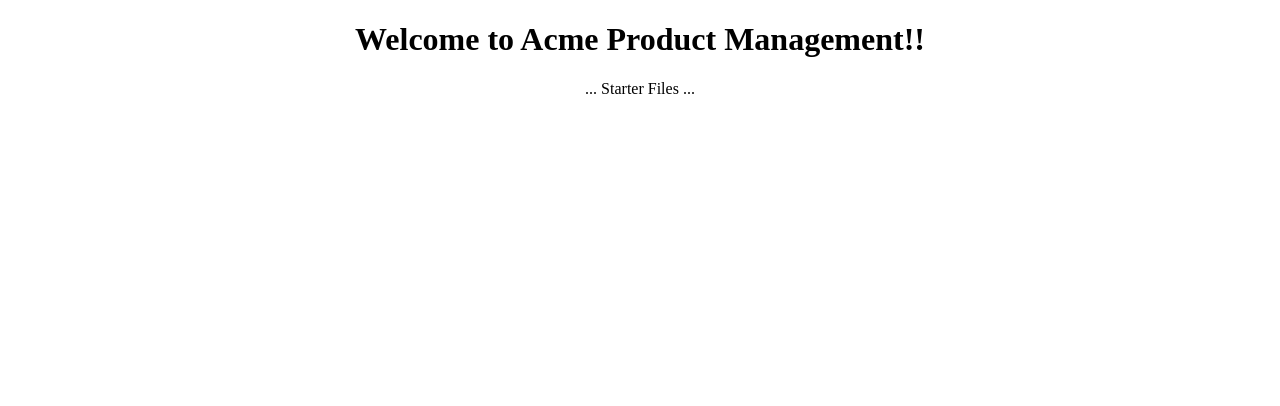
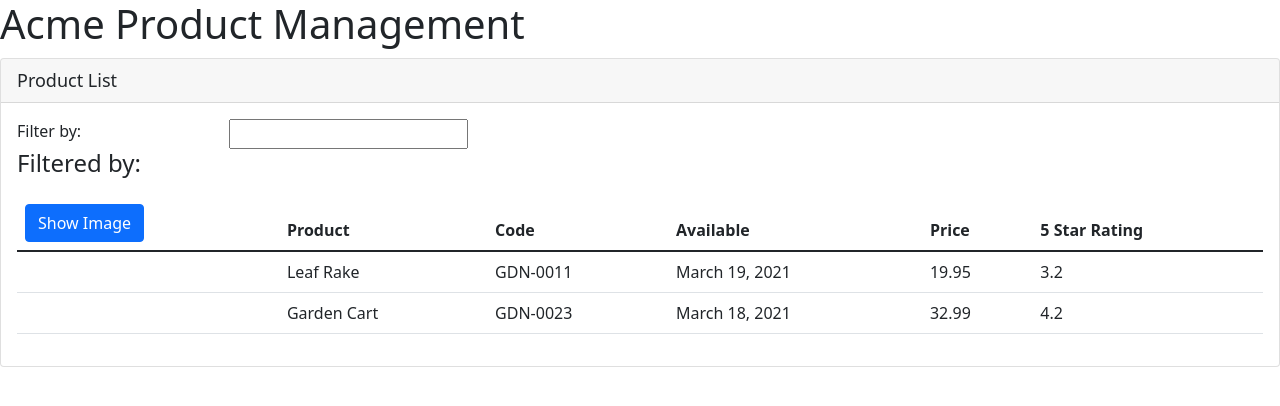
Before and after one commit to dusan011/angular-uni, an Angular app: page / in a window 1280 px wide. Shown: the top 406 px of the page. Built offline with nearby package versions, Linux system fonts and the light colour scheme.

Commit message:
add complete section

```diff
--- a/src/app/app.component.html
+++ b/src/app/app.component.html
@@ -1,6 +1,4 @@
-<div style="text-align:center">
-  <h1>
-    Welcome to {{title}}!!
-  </h1>
-  ... Starter Files ...
+<div>
+  <h1>{{ title }}</h1>
+  <pm-products></pm-products>
 </div>
--- /dev/null
+++ b/src/app/products/product-list.component.html
@@ -0,0 +1,42 @@
+<div class="card">
+  <div class="card-header">{{ pageTitle }}</div>
+  <div class="card-body">
+    <div class="row">
+      <div class="col-md-2">Filter by:</div>
+      <div class="col-md-4">
+        <input type="text" />
+      </div>
+    </div>
+    <div class="row">
+      <div class="col-md-6">
+        <h4>Filtered by:</h4>
+      </div>
+    </div>
+    <div class="table-responsive">
+      <table class="table" *ngIf="products.length">
+        <thead>
+          <tr>
+            <th>
+              <button class="btn btn-primary">Show Image</button>
+            </th>
+            <th>Product</th>
+            <th>Code</th>
+            <th>Available</th>
+            <th>Price</th>
+            <th>5 Star Rating</th>
+          </tr>
+        </thead>
+        <tbody>
+          <tr *ngFor="let product of products">
+            <td></td>
+            <td>{{ product.productName }}</td>
+            <td>{{ product.productCode }}</td>
+            <td>{{ product.releaseDate }}</td>
+            <td>{{ product.price }}</td>
+            <td>{{ product.starRating }}</td>
+          </tr>
+        </tbody>
+      </table>
+    </div>
+  </div>
+</div>
--- /dev/null
+++ b/src/app/products/product-list.component.ts
@@ -0,0 +1,31 @@
+import { Component } from "@angular/core";
+
+@Component({
+  selector: "pm-products",
+  templateUrl: "./product-list.component.html",
+})
+export class ProductListComponent {
+  pageTitle: string = "Product List";
+  products: any[] = [
+    {
+      productId: 1,
+      productName: "Leaf Rake",
+      productCode: "GDN-0011",
+      releaseDate: "March 19, 2021",
+      description: "Leaf rake with 48-inch wooden handle.",
+      price: 19.95,
+      starRating: 3.2,
+      imageUrl: "assets/images/leaf_rake.png",
+    },
+    {
+      productId: 2,
+      productName: "Garden Cart",
+      productCode: "GDN-0023",
+      releaseDate: "March 18, 2021",
+      description: "15 gallon capacity rolling garden cart",
+      price: 32.99,
+      starRating: 4.2,
+      imageUrl: "assets/images/garden_cart.png",
+    },
+  ];
+}
--- a/src/styles.css
+++ b/src/styles.css
@@ -1,14 +1,17 @@
 /* You can add global styles to this file, and also import other style files */
+@import "~bootstrap/dist/css/bootstrap.min.css";
+@import "~font-awesome/css/font-awesome.min.css";
+
 div.card-header {
- font-size: large;
+  font-size: large;
 }
 
 div.card {
-  margin-top: 10px
+  margin-top: 10px;
 }
 
 .table {
-  margin-top: 10px
+  margin-top: 10px;
 }
 
 a {
```
Also changed, not shown: src/app/app.module.ts (+8 -11 lines).
